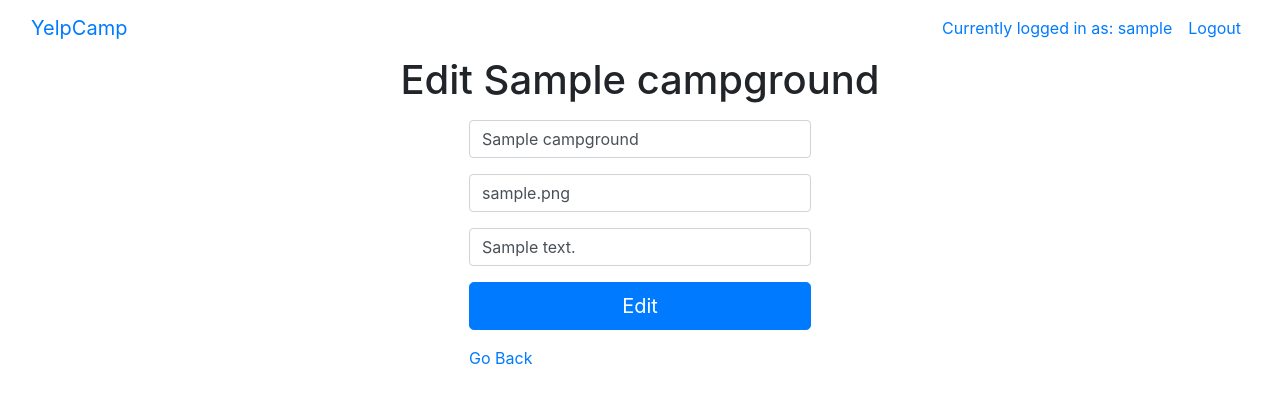
After one commit to chongzixin/YelpCamp, a Node server app: page /campgrounds/600000000000000000000001/edit in a window 1280 px wide. The commit adds this page. Shown: the top 404 px of the page. Run offline with Node 20, Linux system fonts and the light colour scheme; a user stored in the database is signed in; tables that the repository leaves empty hold one stand-in row (values such as "Sample post"); some libraries are stand-ins or nearby versions.

Commit message:
Section 37 (#17)
* add ability to edit and delete campgrounds

* added authorization for campgrounds

* added update and delete function for comments

* authorization for comments

* refactored middlewares

```diff
--- a/app.js
+++ b/app.js
@@ -4,6 +4,7 @@ var express = require("express"),
     mongoose = require("mongoose"),
     passport = require("passport"),
     LocalStrategy = require("passport-local"),
+    methodOverride = require("method-override"),
     Campground = require("./models/campground"),
     Comment = require("./models/comment"),
     User = require("./models/user"),
@@ -16,6 +17,7 @@ var commentRoutes = require("./routes/comments"),
 var app = express();
 app.set("view engine", "ejs");
 app.use(bodyParser.urlencoded({ extended: true }));
+app.use(methodOverride("_method"));
 
 // PASSPORT CONFIG
 app.use(express.static(__dirname + "/public"));
@@ -43,7 +45,7 @@ app.use("/campgrounds/:id/comments", commentRoutes);
 // seedDB(); // seed the database
 
 // MONGODB
-mongoose.connect("mongodb://localhost:27017/yelpcamp", {useNewUrlParser: true, useUnifiedTopology: true});
+mongoose.connect("mongodb://localhost:27017/yelpcamp", {useNewUrlParser: true, useUnifiedTopology: true, useFindAndModify: false});
 
 app.listen(3000, () => {
     console.log("server started running...");
--- /dev/null
+++ b/middleware/index.js
@@ -0,0 +1,62 @@
+var Campground = require("../models/campground"),
+    Comment = require("../models/comment");
+
+var middlewareObj = {};
+
+middlewareObj.checkCampgroundOwnership = function(req, res, next) {
+    if(req.isAuthenticated()) {
+        var id = req.params.id;
+        // retrieve the ID from the db
+        Campground.findById(id, (err, campground) => {
+            if (err) res.redirect("back");
+            else {
+                if(campground.createdBy.id.equals(req.user.id)) {
+                    next();
+                }
+                else {
+                    res.redirect("back");
+                }
+            }
+        });
+    } else {
+        res.redirect("back");
+    }
+}
+
+middlewareObj.checkCommentOwnership = function(req, res, next) {
+    if(req.isAuthenticated()) {
+        var comment_id = req.params.comment_id;
+        Comment.findById(comment_id, (err, comment) => {
+            if(err) {
+                res.redirect("back");
+            } else {
+                if(comment.author.id.equals(req.user.id)) next();
+                else res.redirect("back");
+            }
+        });
+    } else {
+        res.redirect("back");
+    }
+}
+
+middlewareObj.isLoggedIn = function isLoggedIn(req, res, next) {
+    if(req.isAuthenticated()) {
+        return next();
+    }
+    res.redirect("/login");
+}
+
+module.exports = middlewareObj;
+
+// ALTERNATIVE WAY 1
+// module.exports = {
+//     checkCampgroundOwnership = function(...),
+//     checkCommentOwnership = function(...)
+// };
+
+// ALTERNATIVE WAY 2
+// var middlewareObj = {
+//     checkCampgroundOwnership = function(...),
+//     checkCommentOwnership = function(...)
+// };
+// module.exports = middlewareObj;
--- a/package.json
+++ b/package.json
@@ -13,6 +13,7 @@
     "ejs": "^3.0.1",
     "express": "^4.17.1",
     "express-session": "^1.17.0",
+    "method-override": "^3.0.0",
     "mongoose": "^5.8.3",
     "passport": "^0.4.1",
     "passport-local": "^1.0.0",
--- a/public/stylesheets/main.css
+++ b/public/stylesheets/main.css
@@ -0,0 +1,3 @@
+.delete-form {
+    display: inline;
+}
--- a/routes/campgrounds.js
+++ b/routes/campgrounds.js
@@ -2,6 +2,7 @@ var express = require("express");
 var router = express.Router();
 
 var Campground = require("../models/campground");
+var middleware = require("../middleware");
 
 router.get("/", (req, res) => {
     // List all campgrounds from DB
@@ -14,7 +15,7 @@ router.get("/", (req, res) => {
 });
 
 // insert campground into db, check that user is already logged in
-router.post("/", isLoggedIn, (req, res) => {
+router.post("/", middleware.isLoggedIn, (req, res) => {
     var createdBy = {
         id: req.user.id,
         username: req.user.username
@@ -33,7 +34,7 @@ router.post("/", isLoggedIn, (req, res) => {
 });
 
 // show form to create new campground, check that user is already logged in
-router.get("/new", isLoggedIn, (req, res) => {
+router.get("/new", middleware.isLoggedIn, (req, res) => {
     res.render("campgrounds/new");
 });
 
@@ -49,11 +50,40 @@ router.get("/:id", (req, res) => {
     });
 });
 
-function isLoggedIn(req, res, next) {
-    if(req.isAuthenticated())
-        return next();
+// show form to edit campground
+router.get("/:id/edit", middleware.checkCampgroundOwnership, (req, res) => {
+    var id = req.params.id;
+    // retrieve the ID from the db
+    Campground.findById(id, (err, campground) => {
+        if (err) res.redirect("/campgrounds");
+        else {
+            res.render("campgrounds/edit", { campground: campground });
+        }
+    });
+});
 
-    res.redirect("/login");
-}
+// edit the campground
+router.put("/:id", middleware.checkCampgroundOwnership, (req, res) => {
+    var id = req.params.id;
+    var newCampground = req.body.campground;
+    // retrieve the ID from the db
+    Campground.findByIdAndUpdate(id, newCampground, (err, campground) => {
+        if (err) console.log(err)
+        else {
+            res.redirect("/campgrounds/" + id);
+        }
+    });
+});
+
+// delete the campground
+router.delete("/:id", middleware.checkCampgroundOwnership, (req, res) => {
+    var id = req.params.id;
+    Campground.findByIdAndDelete(id, (err, campground) => {
+        if (err) console.log(err)
+        else {
+            res.redirect("/campgrounds");
+        }
+    });
+});
 
 module.exports = router;
--- /dev/null
+++ b/views/campgrounds/edit.ejs
@@ -0,0 +1,26 @@
+<%- include("../partials/header"); %>
+
+<div class="container">
+    <h1 class="d-flex justify-content-center">Edit <%= campground.name %></h1>
+    <div class="row d-flex mt-3 justify-content-center">
+        <div style="width: 30%;">
+            <form action="/campgrounds/<%=campground.id%>?_method=PUT" method="POST">
+                <div class="form-group">
+                    <input class="form-control" type="text" name="campground[name]" placeholder="name" id="" value="<%=campground.name%>">
+                </div>
+                <div class="form-group">
+                    <input class="form-control" type="text" name="campground[imgURL]" placeholder="image URL" id="" value="<%=campground.image%>">
+                </div>
+                <div class="form-group">
+                    <input class="form-control" type="text" name="campground[description]" placeholder="description" id="" value="<%=campground.description%>">
+                </div>
+                <div class="form-group">
+                    <button class="btn btn-lg btn-primary btn-block">Edit</button>
+                </div>
+            </form>
+            <a href="/campgrounds">Go Back</a>
+        </div>
+    </div>
+</div>
+
+<%- include("../partials/footer"); %>
--- a/views/partials/header.ejs
+++ b/views/partials/header.ejs
@@ -4,7 +4,7 @@
     <title>YelpCamp</title>
     <link rel="stylesheet" href="https://stackpath.bootstrapcdn.com/bootstrap/4.3.1/css/bootstrap.min.css"
         integrity="sha384-ggOyR0iXCbMQv3Xipma34MD+dH/1fQ784/j6cY/iJTQUOhcWr7x9JvoRxT2MZw1T" crossorigin="anonymous">
-    <link rel="stylesheet" href="stylesheets/main.css">
+    <link rel="stylesheet" href="/stylesheets/main.css">
 </head>
 <body>
     <nav class="navbar navbar-expand-md navbar-default">
```
Also changed, not shown: routes/comments.js (+36 -11 lines), views/campgrounds/show.ejs (+13 -0 lines), views/comments/edit.ejs (added, +20 -0 lines), 1 other file.
